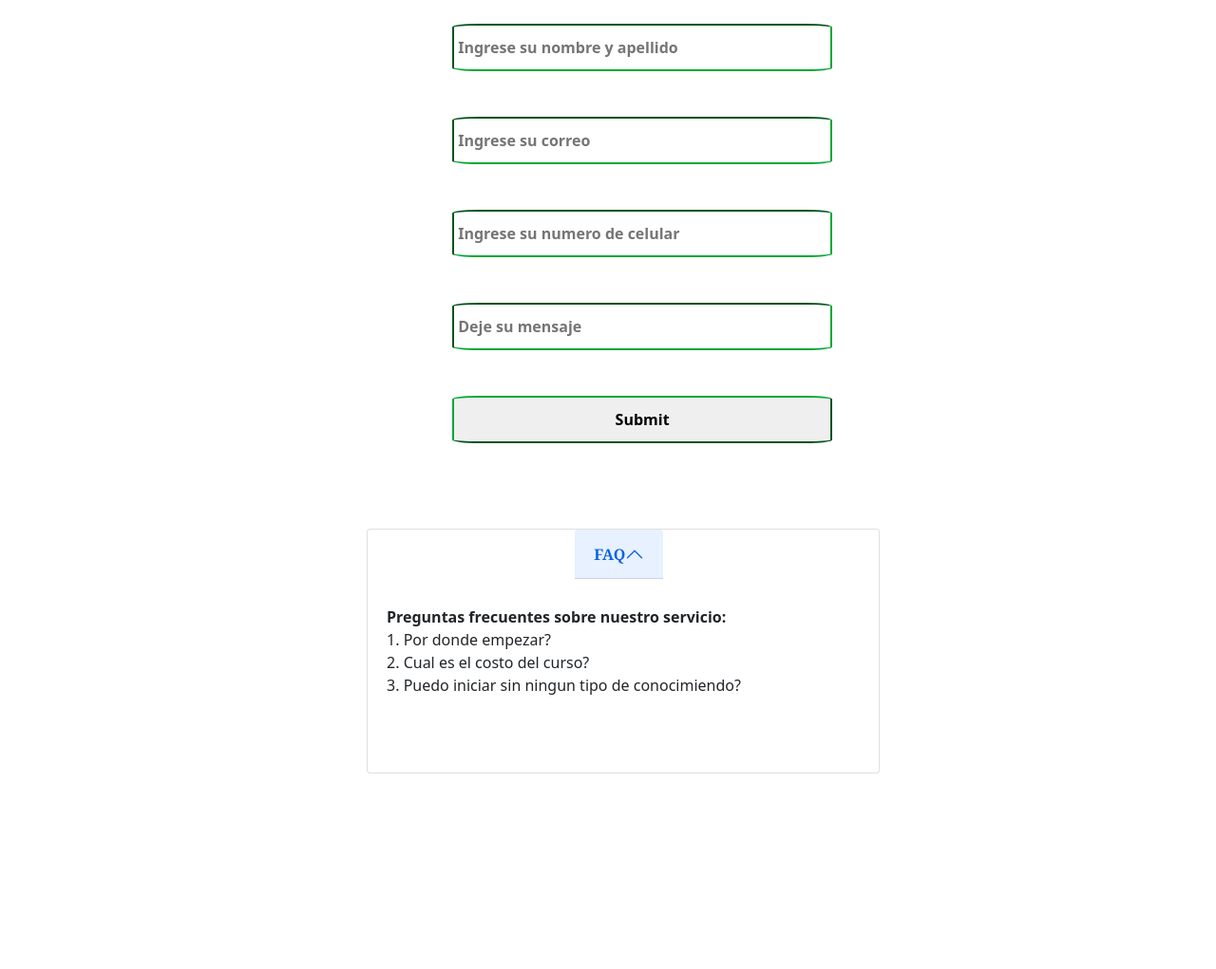
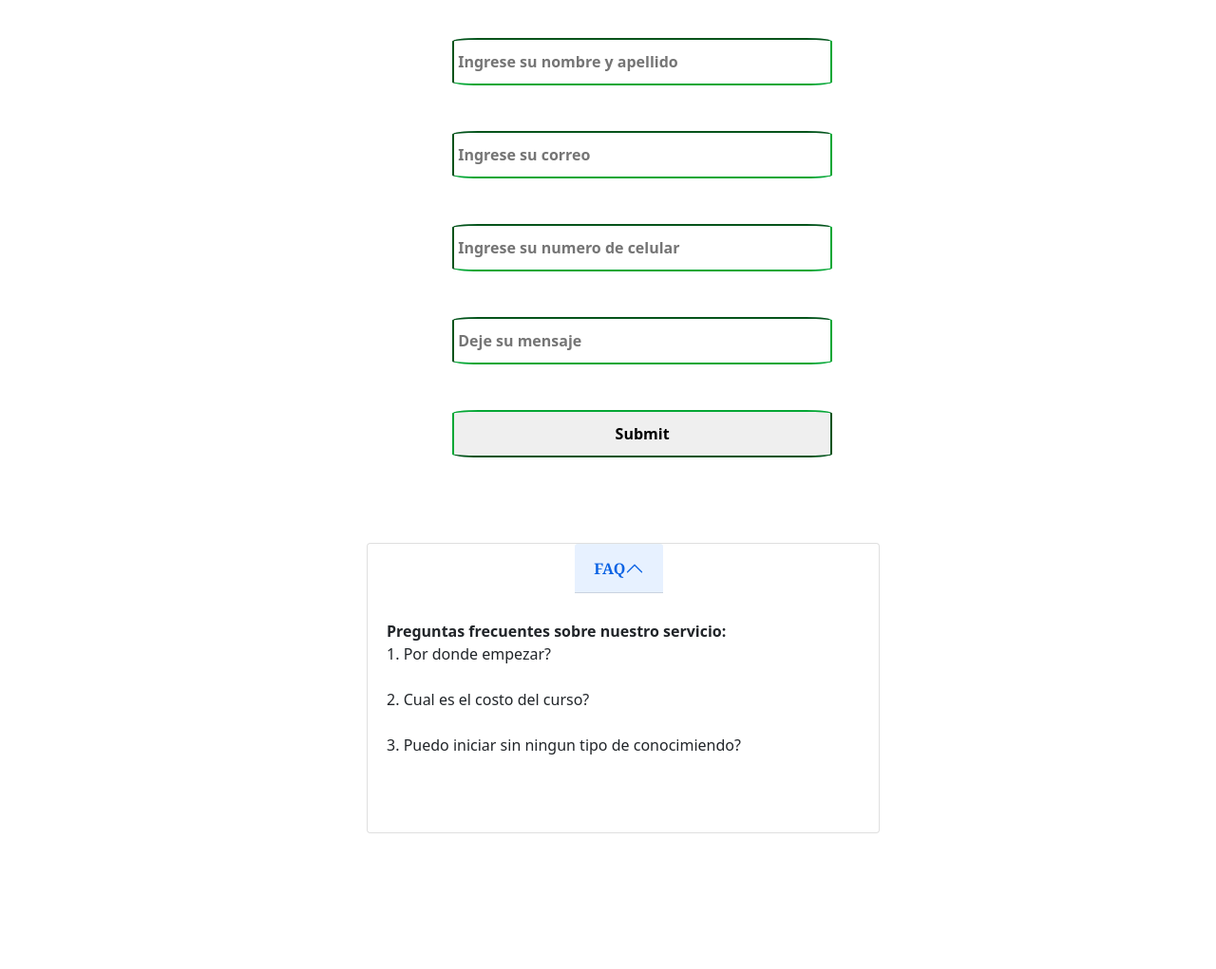
Before and after one commit to JuanNellar/proyecto-coder, a plain HTML site: page pages/contacto.html in a window 1280 px wide. Shown: the part 401-1422 px from the top of the page at 95% size. Drawn offline with nearby package versions, Linux system fonts and the light colour scheme.

```diff
--- a/pages/contacto.html
+++ b/pages/contacto.html
@@ -61,8 +61,8 @@
           <div id="collapseOne" class="accordion-collapse collapse show" aria-labelledby="headingOne" data-bs-parent="#accordionExample">
             <div class="accordion-body">
               <strong> Preguntas frecuentes sobre nuestro servicio: </strong> <br>
-               1. Por donde empezar? <br>
-               2. Cual es el costo del curso? <br>
+               1. Por donde empezar? <br><br>
+               2. Cual es el costo del curso? <br><br>
                3. Puedo iniciar sin ningun tipo de conocimiendo?
             </div>
           </div>
```
